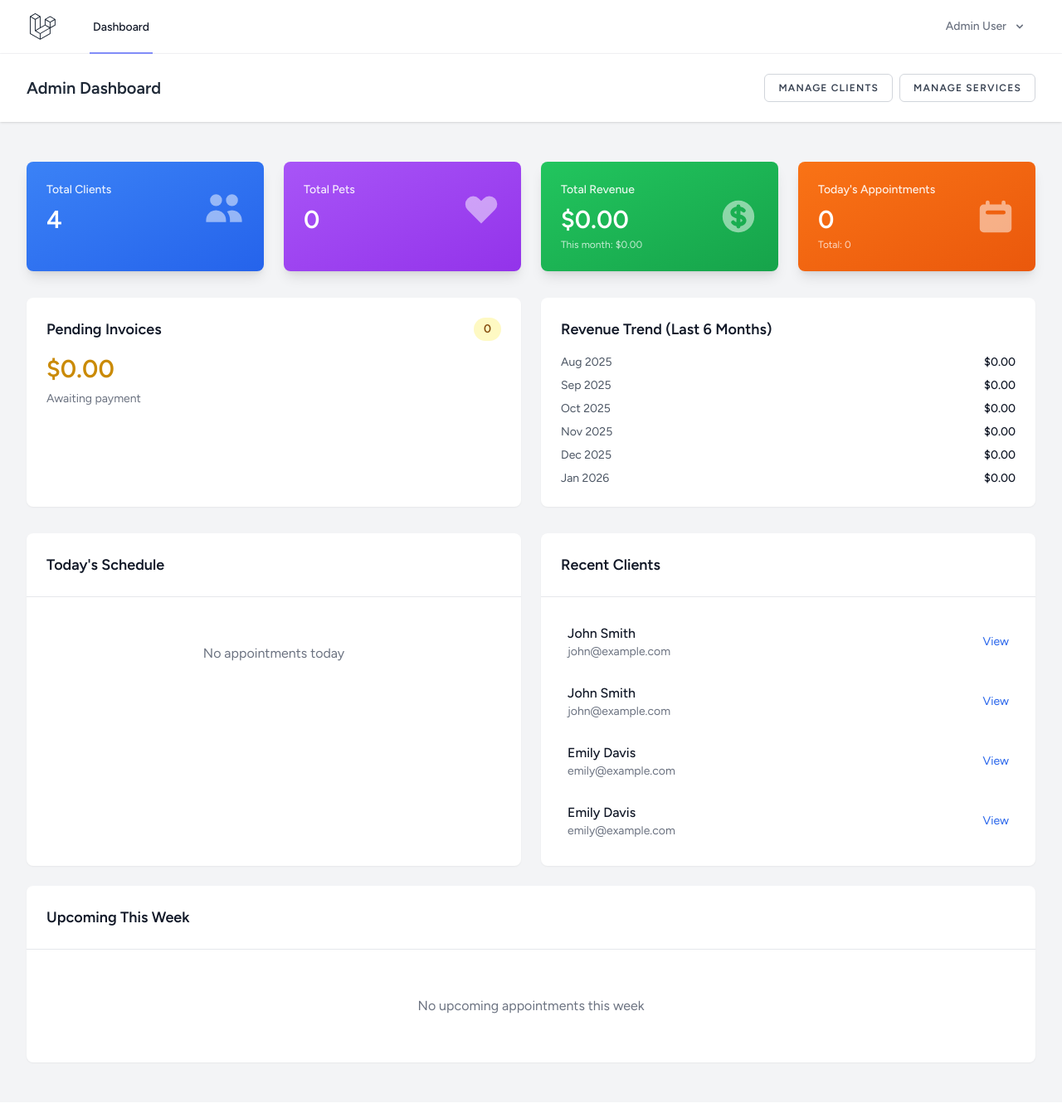
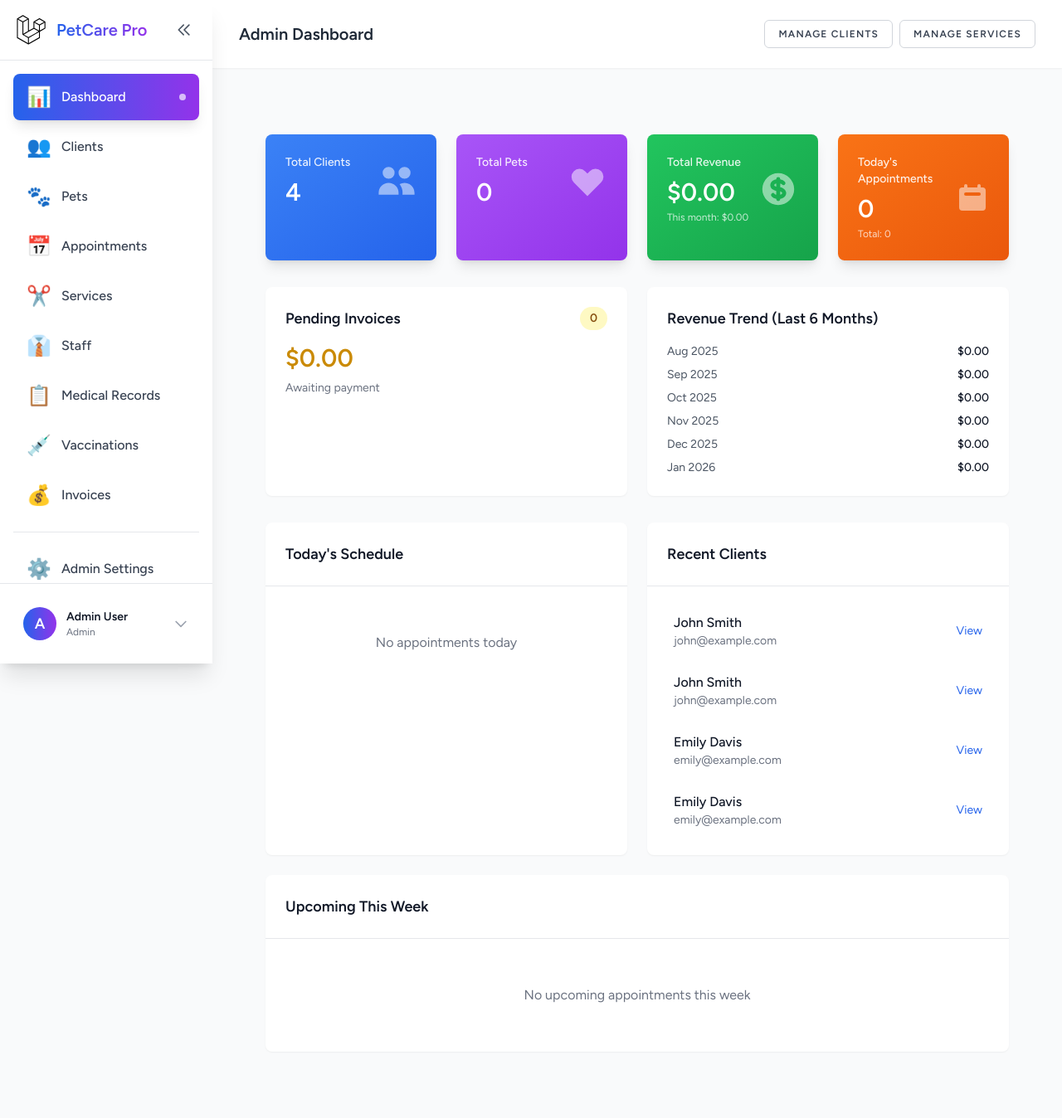
Before and after one commit to Frozen-top/petcare-pro-crm, a Laravel app: page /dashboard in a window 1280 px wide. Shown: the whole page at 83% size. Before the commit the page ends 1283 px from the top, so only its background shows below. Run offline with Laravel 12, Linux system fonts and the light colour scheme; a user stored in the database is signed in; data comes from the database, SQL or seed files in the repository; data that the repository does not hold is empty; style sheets or scripts are compiled from the project's sources; some libraries are stand-ins or nearby versions.

Commit message:
Add responsive sidebar DashboardLayout with collapsing functionality
- Create DashboardLayout component with collapsible sidebar
- Add mobile-responsive navigation with hamburger menu
- Implement role-based navigation items filtering
- Add trial countdown badge in sidebar
- Include user profile dropdown in sidebar
- Add active route highlighting with gradient effects
- Implement smooth animations for sidebar collapse
- Update HandleInertiaRequests to share trial_days_remaining
- Update all dashboard pages to use DashboardLayout
- Replace AuthenticatedLayout with DashboardLayout in:
  * AdminDashboard
  * StaffDashboard
  * ClientDashboard
  * Admin Settings

```diff
--- a/app/Http/Middleware/HandleInertiaRequests.php
+++ b/app/Http/Middleware/HandleInertiaRequests.php
@@ -29,10 +29,15 @@ class HandleInertiaRequests extends Middleware
      */
     public function share(Request $request): array
     {
+        $user = $request->user();
+
         return [
             ...parent::share($request),
             'auth' => [
-                'user' => $request->user(),
+                'user' => $user ? [
+                    ...$user->toArray(),
+                    'trial_days_remaining' => $user->trialDaysRemaining(),
+                ] : null,
             ],
         ];
     }
--- /dev/null
+++ b/resources/js/Layouts/DashboardLayout.jsx
@@ -0,0 +1,230 @@
+import { useState, useEffect } from 'react';
+import { Link, usePage } from '@inertiajs/react';
+import ApplicationLogo from '@/Components/ApplicationLogo';
+import Dropdown from '@/Components/Dropdown';
+
+export default function DashboardLayout({ header, children }) {
+    const { auth } = usePage().props;
+    const [sidebarOpen, setSidebarOpen] = useState(true);
+    const [mobileMenuOpen, setMobileMenuOpen] = useState(false);
+
+    const isAdmin = auth.user?.role === 'admin';
+    const isStaff = auth.user?.role === 'staff';
+    const trialDaysRemaining = auth.user?.trial_days_remaining || 0;
+    const isOnTrial = auth.user?.subscription_status === 'trial';
+
+    // Close mobile menu on route change
+    useEffect(() => {
+        setMobileMenuOpen(false);
+    }, [usePage().url]);
+
+    const navItems = [
+        { name: 'Dashboard', href: 'dashboard', icon: '📊', roles: ['admin', 'staff', 'client'] },
+        { name: 'Clients', href: 'clients.index', icon: '👥', roles: ['admin', 'staff'] },
+        { name: 'Pets', href: 'pets.index', icon: '🐾', roles: ['admin', 'staff', 'client'] },
+        { name: 'Appointments', href: 'appointments.index', icon: '📅', roles: ['admin', 'staff', 'client'] },
+        { name: 'Services', href: 'services.index', icon: '✂️', roles: ['admin', 'staff'] },
+        { name: 'Staff', href: 'staff.index', icon: '👔', roles: ['admin'] },
+        { name: 'Medical Records', href: 'medical-records.index', icon: '📋', roles: ['admin', 'staff'] },
+        { name: 'Vaccinations', href: 'vaccinations.index', icon: '💉', roles: ['admin', 'staff'] },
+        { name: 'Invoices', href: 'invoices.index', icon: '💰', roles: ['admin', 'staff', 'client'] },
+        { name: 'Admin Settings', href: 'admin.settings', icon: '⚙️', roles: ['admin'], divider: true },
+        { name: 'Users Management', href: 'admin.users', icon: '👨‍💼', roles: ['admin'] },
+    ];
+
+    const filteredNavItems = navItems.filter(item =>
+        item.roles.includes(auth.user?.role)
+    );
+
+    const isActive = (routeName) => {
+        return route().current(routeName) || route().current(`${routeName}.*`);
+    };
+
+    return (
+        <div className="min-h-screen bg-gray-50 dark:bg-gray-900">
+            {/* Mobile Header */}
+            <div className="lg:hidden fixed top-0 left-0 right-0 z-50 bg-white dark:bg-gray-800 shadow-md">
+                <div className="flex items-center justify-between p-4">
+                    <button
+                        onClick={() => setMobileMenuOpen(!mobileMenuOpen)}
+                        className="p-2 rounded-lg hover:bg-gray-100 dark:hover:bg-gray-700 transition-colors"
+                    >
+                        <svg className="w-6 h-6 text-gray-700 dark:text-gray-300" fill="none" viewBox="0 0 24 24" stroke="currentColor">
+                            <path strokeLinecap="round" strokeLinejoin="round" strokeWidth={2} d={mobileMenuOpen ? "M6 18L18 6M6 6l12 12" : "M4 6h16M4 12h16M4 18h16"} />
+                        </svg>
+                    </button>
+                    <div className="flex items-center">
+                        <ApplicationLogo className="h-8 w-auto" />
+                        <span className="ml-2 text-xl font-bold text-gray-900 dark:text-white">PetCare Pro</span>
+                    </div>
+                    <Dropdown>
+                        <Dropdown.Trigger>
+                            <button className="flex items-center p-2 rounded-lg hover:bg-gray-100 dark:hover:bg-gray-700">
+                                <div className="w-8 h-8 rounded-full bg-gradient-to-r from-blue-600 to-purple-600 flex items-center justify-center text-white font-bold">
+                                    {auth.user?.name?.[0]?.toUpperCase()}
+                                </div>
+                            </button>
+                        </Dropdown.Trigger>
+                        <Dropdown.Content>
+                            <Dropdown.Link href={route('profile.edit')}>Profile</Dropdown.Link>
+                            <Dropdown.Link href={route('logout')} method="post" as="button">Log Out</Dropdown.Link>
+                        </Dropdown.Content>
+                    </Dropdown>
+                </div>
+            </div>
+
+            {/* Sidebar */}
+            <aside className={`fixed top-0 left-0 z-40 h-screen bg-white dark:bg-gray-800 shadow-xl transition-all duration-300 ease-in-out ${
+                sidebarOpen ? 'w-64' : 'w-20'
+            } ${
+                mobileMenuOpen ? 'translate-x-0' : '-translate-x-full lg:translate-x-0'
+            }`}>
+                <div className="flex flex-col h-full">
+                    {/* Logo Section */}
+                    <div className="flex items-center justify-between p-4 border-b border-gray-200 dark:border-gray-700">
+                        {sidebarOpen && (
+                            <div className="flex items-center animate-fade-in">
+                                <ApplicationLogo className="h-10 w-auto" />
+                                <span className="ml-3 text-xl font-bold bg-gradient-to-r from-blue-600 to-purple-600 bg-clip-text text-transparent">
+                                    PetCare Pro
+                                </span>
+                            </div>
+                        )}
+                        <button
+                            onClick={() => setSidebarOpen(!sidebarOpen)}
+                            className="hidden lg:block p-2 rounded-lg hover:bg-gray-100 dark:hover:bg-gray-700 transition-colors"
+                        >
+                            <svg className={`w-5 h-5 text-gray-600 dark:text-gray-300 transition-transform duration-300 ${sidebarOpen ? '' : 'rotate-180'}`} fill="none" viewBox="0 0 24 24" stroke="currentColor">
+                                <path strokeLinecap="round" strokeLinejoin="round" strokeWidth={2} d="M11 19l-7-7 7-7m8 14l-7-7 7-7" />
+                            </svg>
+                        </button>
+                    </div>
+
+                    {/* Trial Badge */}
+                    {isOnTrial && trialDaysRemaining > 0 && (
+                        <div className={`m-4 p-3 rounded-xl bg-gradient-to-r from-orange-500 to-red-500 text-white ${!sidebarOpen && 'hidden'} animate-fade-in`}>
+                            <div className="flex items-center space-x-2 mb-1">
+                                <svg className="w-5 h-5" fill="none" viewBox="0 0 24 24" stroke="currentColor">
+                                    <path strokeLinecap="round" strokeLinejoin="round" strokeWidth={2} d="M12 8v4l3 3m6-3a9 9 0 11-18 0 9 9 0 0118 0z" />
+                                </svg>
+                                <span className="font-bold text-sm">Trial Period</span>
+                            </div>
+                            <div className="text-xs opacity-90">
+                                {trialDaysRemaining} {trialDaysRemaining === 1 ? 'day' : 'days'} remaining
+                            </div>
+                        </div>
+                    )}
+
+                    {/* Navigation */}
+                    <nav className="flex-1 overflow-y-auto p-4 space-y-1">
+                        {filteredNavItems.map((item, index) => (
+                            <div key={item.name}>
+                                {item.divider && <div className="my-4 border-t border-gray-200 dark:border-gray-700"></div>}
+                                <Link
+                                    href={route(item.href)}
+                                    className={`flex items-center px-4 py-3 rounded-lg transition-all duration-200 group ${
+                                        isActive(item.href)
+                                            ? 'bg-gradient-to-r from-blue-600 to-purple-600 text-white shadow-lg'
+                                            : 'text-gray-700 dark:text-gray-300 hover:bg-gray-100 dark:hover:bg-gray-700'
+                                    }`}
+                                >
+                                    <span className="text-2xl">{item.icon}</span>
+                                    {sidebarOpen && (
+                                        <span className="ml-3 font-medium animate-fade-in">{item.name}</span>
+                                    )}
+                                    {isActive(item.href) && (
+                                        <div className="ml-auto">
+                                            <div className="w-2 h-2 bg-white rounded-full animate-pulse"></div>
+                                        </div>
+                                    )}
+                                </Link>
+                            </div>
+                        ))}
+                    </nav>
+
+                    {/* User Profile Section */}
+                    <div className="border-t border-gray-200 dark:border-gray-700 p-4">
+                        {sidebarOpen ? (
+                            <Dropdown>
+                                <Dropdown.Trigger>
+                                    <button className="w-full flex items-center p-3 rounded-lg hover:bg-gray-100 dark:hover:bg-gray-700 transition-colors">
+                                        <div className="w-10 h-10 rounded-full bg-gradient-to-r from-blue-600 to-purple-600 flex items-center justify-center text-white font-bold text-lg">
+                                            {auth.user?.name?.[0]?.toUpperCase()}
+                                        </div>
+                                        <div className="ml-3 flex-1 text-left">
+                                            <div className="font-semibold text-gray-900 dark:text-white text-sm">
+                                                {auth.user?.name}
+                                            </div>
+                                            <div className="text-xs text-gray-500 dark:text-gray-400 capitalize">
+                                                {auth.user?.role}
+                                            </div>
+                                        </div>
+                                        <svg className="w-5 h-5 text-gray-400" fill="none" viewBox="0 0 24 24" stroke="currentColor">
+                                            <path strokeLinecap="round" strokeLinejoin="round" strokeWidth={2} d="M19 9l-7 7-7-7" />
+                                        </svg>
+                                    </button>
+                                </Dropdown.Trigger>
+                                <Dropdown.Content>
+                                    <Dropdown.Link href={route('profile.edit')}>
+                                        <div className="flex items-center">
+                                            <span className="mr-2">👤</span> Profile Settings
+                                        </div>
+                                    </Dropdown.Link>
+                                    <div className="border-t border-gray-100 dark:border-gray-700"></div>
+                                    <Dropdown.Link href={route('logout')} method="post" as="button">
+                                        <div className="flex items-center text-red-600">
+                                            <span className="mr-2">🚪</span> Log Out
+                                        </div>
+                                    </Dropdown.Link>
+                                </Dropdown.Content>
+                            </Dropdown>
+                        ) : (
+                            <div className="w-10 h-10 rounded-full bg-gradient-to-r from-blue-600 to-purple-600 flex items-center justify-center text-white font-bold text-lg mx-auto">
+                                {auth.user?.name?.[0]?.toUpperCase()}
+                            </div>
+                        )}
+                    </div>
+                </div>
+            </aside>
+
+            {/* Mobile Overlay */}
+            {mobileMenuOpen && (
+                <div
+                    className="lg:hidden fixed inset-0 bg-black bg-opacity-50 z-30"
+                    onClick={() => setMobileMenuOpen(false)}
+                ></div>
+            )}
+
+            {/* Main Content */}
+            <main className={`transition-all duration-300 pt-16 lg:pt-0 ${
+                sidebarOpen ? 'lg:ml-64' : 'lg:ml-20'
+            }`}>
+                {header && (
+                    <header className="bg-white dark:bg-gray-800 shadow-sm">
+                        <div className="mx-auto px-4 py-6 sm:px-6 lg:px-8">
+                            {header}
+                        </div>
+                    </header>
+                )}
+                <div className="p-4 sm:p-6 lg:p-8">
+                    {children}
+                </div>
+            </main>
+
+            <style jsx>{`
+                @keyframes fade-in {
+                    from {
+                        opacity: 0;
+                    }
+                    to {
+                        opacity: 1;
+                    }
+                }
+
+                .animate-fade-in {
+                    animation: fade-in 0.3s ease-out;
+                }
+            `}</style>
+        </div>
+    );
+}
--- a/resources/js/Pages/Admin/Settings.jsx
+++ b/resources/js/Pages/Admin/Settings.jsx
@@ -1,4 +1,4 @@
-import AuthenticatedLayout from '@/Layouts/AuthenticatedLayout';
+import DashboardLayout from '@/Layouts/DashboardLayout';
 import { Head, useForm } from '@inertiajs/react';
 import { useEffect } from 'react';
 
@@ -29,7 +29,7 @@ export default function Settings() {
     };
 
     return (
-        <AuthenticatedLayout
+        <DashboardLayout
             header={
                 <h2 className="text-xl font-semibold leading-tight text-gray-800 dark:text-gray-200">
                     App Settings
@@ -247,6 +247,6 @@ export default function Settings() {
                     animation: fade-in 0.3s ease-out;
                 }
             `}</style>
-        </AuthenticatedLayout>
+        </DashboardLayout>
     );
 }
--- a/resources/js/Pages/Dashboard/AdminDashboard.jsx
+++ b/resources/js/Pages/Dashboard/AdminDashboard.jsx
@@ -1,4 +1,4 @@
-import AuthenticatedLayout from '@/Layouts/AuthenticatedLayout';
+import DashboardLayout from '@/Layouts/DashboardLayout';
 import { Head, Link } from '@inertiajs/react';
 
 export default function AdminDashboard({
@@ -10,7 +10,7 @@ export default function AdminDashboard({
     overdue_invoices
 }) {
     return (
-        <AuthenticatedLayout
+        <DashboardLayout
             header={
                 <div className="flex items-center justify-between">
                     <h2 className="text-xl font-semibold leading-tight text-gray-800 dark:text-gray-200">
@@ -363,6 +363,6 @@ export default function AdminDashboard({
                     </div>
                 </div>
             </div>
-        </AuthenticatedLayout>
+        </DashboardLayout>
     );
 }
--- a/resources/js/Pages/Dashboard/ClientDashboard.jsx
+++ b/resources/js/Pages/Dashboard/ClientDashboard.jsx
@@ -1,4 +1,4 @@
-import AuthenticatedLayout from '@/Layouts/AuthenticatedLayout';
+import DashboardLayout from '@/Layouts/DashboardLayout';
 import { Head } from '@inertiajs/react';
 
 export default function ClientDashboard({
@@ -8,7 +8,7 @@ export default function ClientDashboard({
     recent_invoices
 }) {
     return (
-        <AuthenticatedLayout
+        <DashboardLayout
             header={
                 <h2 className="text-xl font-semibold leading-tight text-gray-800 dark:text-gray-200">
                     My Dashboard
@@ -231,6 +231,6 @@ export default function ClientDashboard({
                     </div>
                 </div>
             </div>
-        </AuthenticatedLayout>
+        </DashboardLayout>
     );
 }
--- a/resources/js/Pages/Dashboard/StaffDashboard.jsx
+++ b/resources/js/Pages/Dashboard/StaffDashboard.jsx
@@ -1,4 +1,4 @@
-import AuthenticatedLayout from '@/Layouts/AuthenticatedLayout';
+import DashboardLayout from '@/Layouts/DashboardLayout';
 import { Head } from '@inertiajs/react';
 
 export default function StaffDashboard({
@@ -9,7 +9,7 @@ export default function StaffDashboard({
     pending_invoices
 }) {
     return (
-        <AuthenticatedLayout
+        <DashboardLayout
             header={
                 <h2 className="text-xl font-semibold leading-tight text-gray-800 dark:text-gray-200">
                     Dashboard
@@ -227,6 +227,6 @@ export default function StaffDashboard({
                     </div>
                 </div>
             </div>
-        </AuthenticatedLayout>
+        </DashboardLayout>
     );
 }
```
